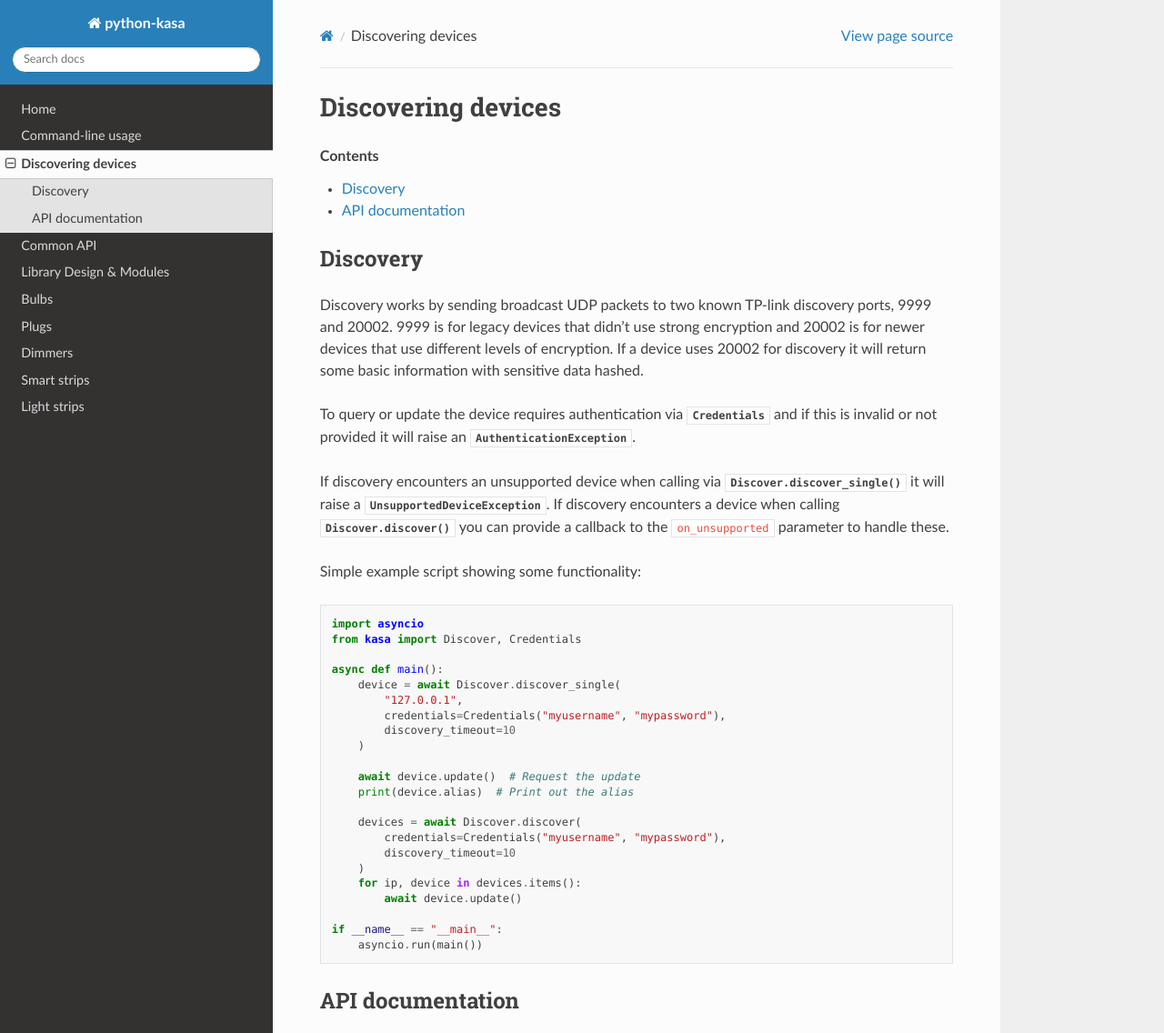
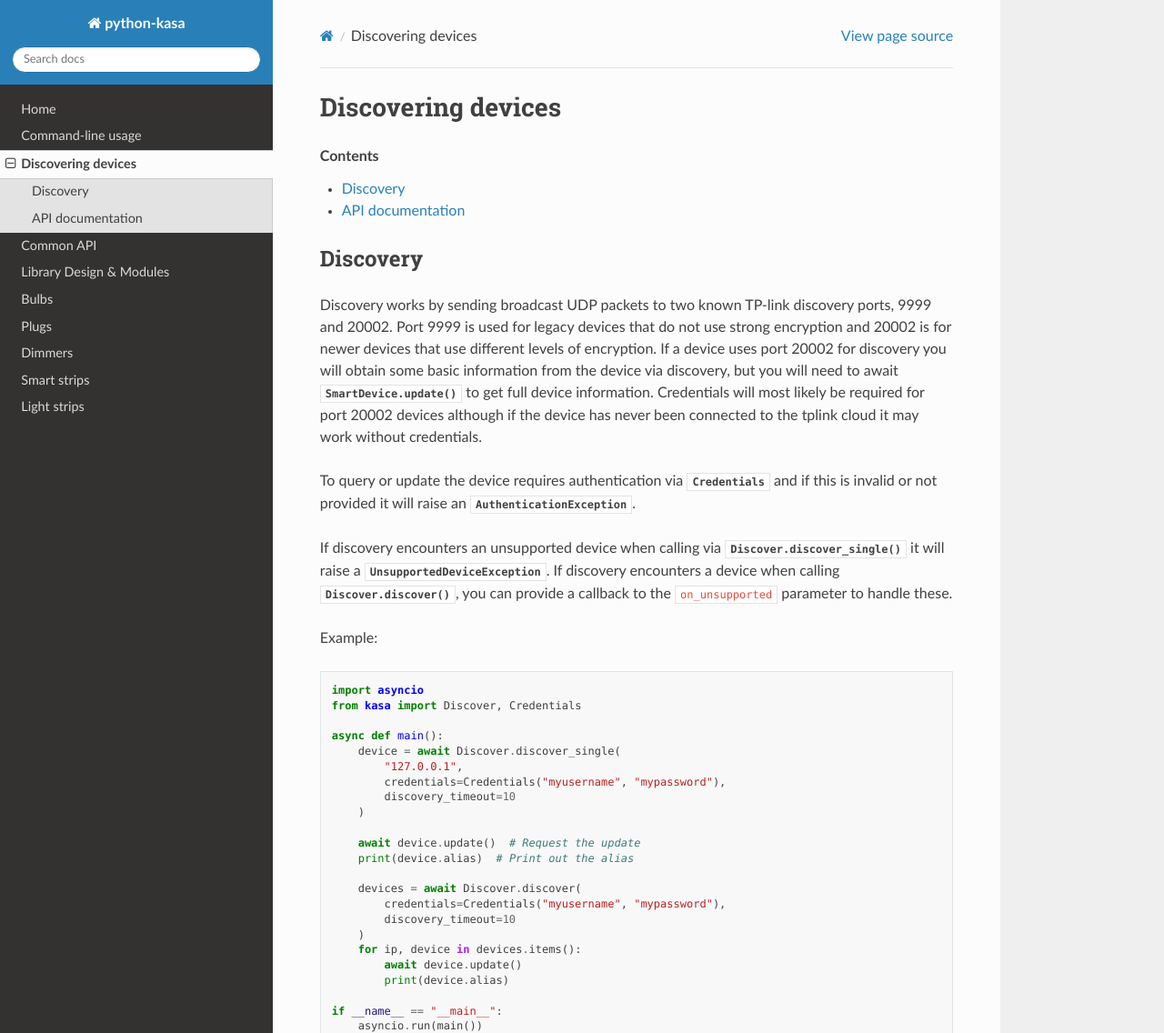
Before and after one commit to python-kasa/python-kasa, a Sphinx documentation site: the page built from docs/source/discover.rst, in a window 1280 px wide and 1400 px high, cut to the strip 0-1136 px from the top of the window. Shown: the whole strip at 91% size. Built offline with Sphinx 7.4.7 and the Read the Docs theme 2.0.0, drawn with Linux system fonts in a browser that asks for light colours.

Commit message:
Update following review

```diff
--- a/docs/source/cli.rst
+++ b/docs/source/cli.rst
@@ -27,8 +27,8 @@ Discovery
 The tool can automatically discover supported devices using a broadcast-based discovery protocol.
 This works by sending an UDP datagram on ports 9999 and 20002 to the broadcast address (defaulting to ``255.255.255.255``).
 
-Newer devices that respond on port 20002 will most likely require TP-Link cloud credentials to be passed or they will report as having failed authentication
-when trying to query or update.
+Newer devices that respond on port 20002 will require TP-Link cloud credentials to be passed (unless they have never been connected
+to the TP-Link cloud) or they will report as having failed authentication when trying to query the device.
 Use ``--username`` and ``--password`` options to specify credentials.
 These values can also be set as environment variables via ``KASA_USERNAME`` and ``KASA_PASSWORD``.
 
--- a/docs/source/discover.rst
+++ b/docs/source/discover.rst
@@ -10,19 +10,23 @@ Discovery
 *********
 
 Discovery works by sending broadcast UDP packets to two known TP-link discovery ports, 9999 and 20002.
-9999 is for legacy devices that didn't use strong encryption and 20002 is for newer devices that use different
+Port 9999 is used for legacy devices that do not use strong encryption and 20002 is for newer devices that use different
 levels of encryption.
-If a device uses 20002 for discovery it will return some basic information with sensitive data hashed.
+If a device uses port 20002 for discovery you will obtain some basic information from the device via discovery, but you
+will need to await :func:`SmartDevice.update() <kasa.SmartDevice.update()>` to get full device information.
+Credentials will most likely be required for port 20002 devices although if the device has never been connected to the tplink
+cloud it may work without credentials.
 
 To query or update the device requires authentication via :class:`Credentials <kasa.Credentials>` and if this is invalid or not provided it
 will raise an :class:`AuthenticationException <kasa.AuthenticationException>`.
 
-If discovery encounters an unsupported device when calling via :meth:`Discover.discover_single()  <kasa.Discover.discover_single>`
+If discovery encounters an unsupported device when calling via :meth:`Discover.discover_single() <kasa.Discover.discover_single>`
 it will raise a :class:`UnsupportedDeviceException  <kasa.UnsupportedDeviceException>`.
-If discovery encounters a device when calling :meth:`Discover.discover() <kasa.Discover.discover>` you can provide a callback to the ``on_unsupported`` parameter
+If discovery encounters a device when calling :meth:`Discover.discover() <kasa.Discover.discover>`,
+you can provide a callback to the ``on_unsupported`` parameter
 to handle these.
 
-Simple example script showing some functionality:
+Example:
 
 .. code-block:: python
 
@@ -45,6 +49,7 @@ Simple example script showing some functionality:
         )
         for ip, device in devices.items():
             await device.update()
+            print(device.alias)
 
     if __name__ == "__main__":
         asyncio.run(main())
```
Also changed, not shown: docs/source/smartdevice.rst (+5 -4 lines), 1 other file.
